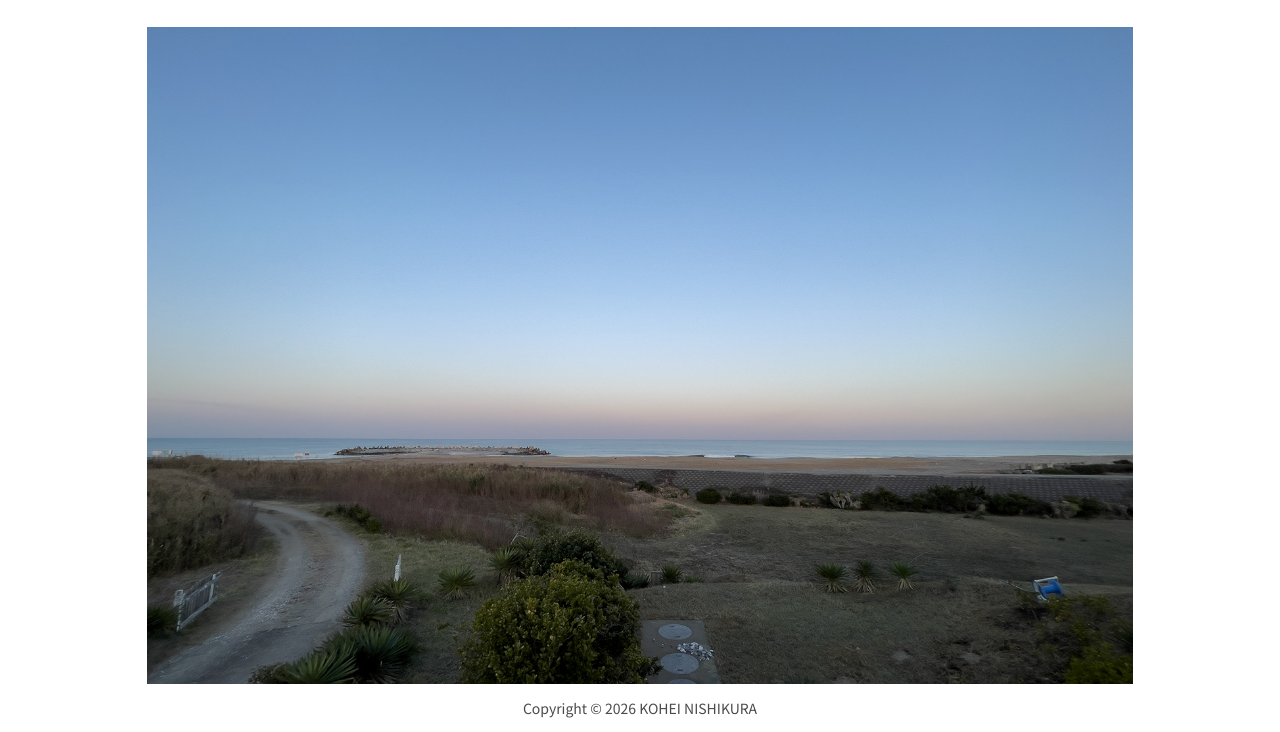
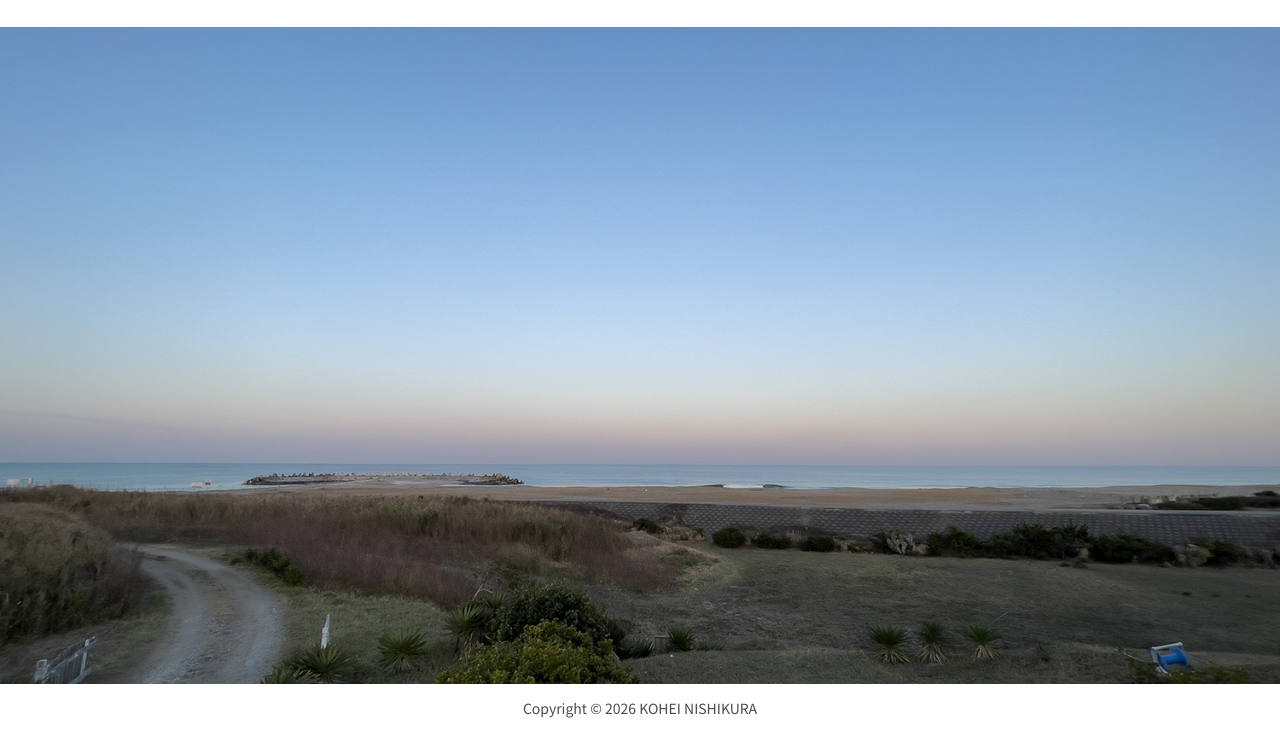
Before and after one commit to koheinishikura/profile, a plain HTML site: page index.html in a window 1280 px wide. Shown: the part 68-800 px from the top of the page. Drawn offline with Linux system fonts and the light colour scheme.

Commit message:
PC のトップの写真を、画面の横幅いっぱいに広げる
- 641px 以上のトップの写真を横幅いっぱいにし、入りきらない上下は真ん中を基準に切る
- 元の大きさ（1500px）より広い画面では拡大する。スクロールしないのは前のまま
- スマホ（640px 以下）の写真の切り替えは変えない

Co-Authored-By: Claude Opus 5.5 <noreply@anthropic.com>

```diff
--- a/css/styles.css
+++ b/css/styles.css
@@ -159,8 +159,8 @@ footer {
    overflow: hidden; /* 写真が画面より大きいときに、横にスクロールできてしまうのを止める */
 }
 
-/* PC・タブレット（641px以上）のトップ：スクロールせずに、写真の全体をヘッダーとフッターの間に収める（2026-11-24）
-   写真は画面に合わせて縮め、元の大きさ（1500×1000px）より大きくはしない。左右の余白はヘッダーと同じ4%
+/* PC・タブレット（641px以上）のトップ：スクロールせずに、写真をヘッダーとフッターの間に出す（2026-11-24）
+   写真は画面の横幅いっぱいに広げ（元の1500pxより広い画面では拡大する）、入りきらない上下は真ん中を基準に切る
    スマホ（640px以下）の写真の切り替えは、下の @media (max-width: 640px) のまま */
 @media screen and (min-width: 641px) {
    body.index-page {
@@ -177,7 +177,7 @@ footer {
       flex: 1;
       height: auto;
       min-height: 0;
-      padding: 95px 4% 0; /* 上はヘッダー（固定、高さ95px）の分 */
+      padding: 95px 0 0; /* 上はヘッダー（固定、高さ95px）の分 */
    }
    .index-page .area_top_view > a {
       display: flex;
@@ -185,11 +185,11 @@ footer {
       align-items: center;
       width: 100%;
       height: 100%;
+      overflow: hidden; /* 写真の上下の入りきらない分を切る */
    }
    .index-page .area_top_view img.pc {
-      max-width: 100%;
-      max-height: 100%;
-      width: auto;
+      flex: none;
+      width: 100%;
       height: auto;
    }
 }
--- a/index.html
+++ b/index.html
@@ -13,7 +13,7 @@
         <link rel="apple-touch-icon" href="assets/apple-touch-icon.png" sizes="180x180">
         <link rel="icon" type="image/png" href="assets/android-touch-icon.png" sizes="192x192">
         <!-- Core theme CSS -->
-        <link href="css/styles.css?v=1e4ed5486a" rel="stylesheet" />
+        <link href="css/styles.css?v=fc15e78e9c" rel="stylesheet" />
         <!-- Import Google Fonts -->
         <link rel="preconnect" href="https://fonts.googleapis.com">
         <link rel="preconnect" href="https://fonts.gstatic.com" crossorigin>
```
Also changed, not shown: about.html (+1 -1 lines), contact.html (+1 -1 lines), works.html (+1 -1 lines).
